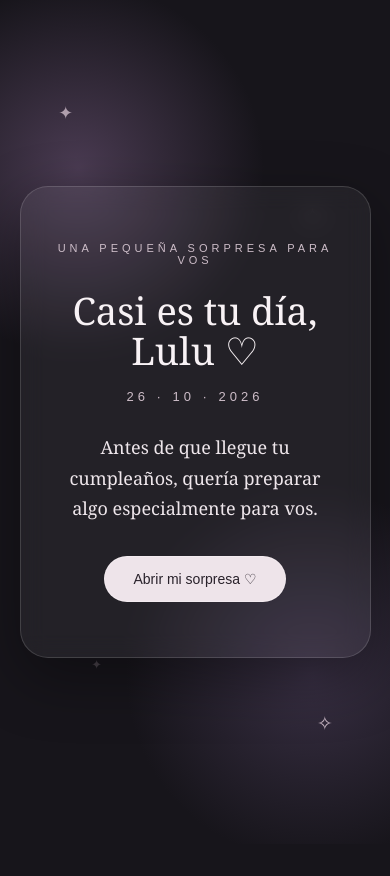
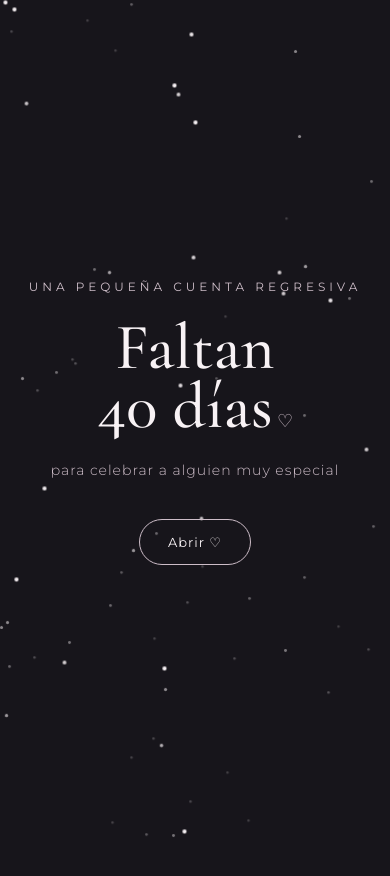
Before and after one commit to kr9483268-code/casi-cumple-lulu, a plain HTML site: page index.html in a window 390 px wide. Before the commit the page ends 844 px from the top, so only its background shows below. Drawn offline with nearby package versions, Linux system fonts and the light colour scheme.

Commit message:
Update index.html

```diff
--- a/index.html
+++ b/index.html
@@ -3,135 +3,175 @@
 <head>
 <meta charset="UTF-8">
 <meta name="viewport" content="width=device-width, initial-scale=1.0">
-  <title>Casi es tu día, Lulu ♡</title>
+<title>Para Lulu ♡</title>
 
 <style>
-    * {
-      box-sizing: border-box;
-      margin: 0;
-      padding: 0;
+@import url('https://fonts.googleapis.com/css2?family=Cormorant+Garamond:wght@400;500;600&family=Montserrat:wght@300;400;500&display=swap');
+
+*{
+    box-sizing:border-box;
+    margin:0;
+    padding:0;
 }
 
-    body {
-      min-height: 100vh;
-      display: flex;
-      align-items: center;
-      justify-content: center;
-      background:
-        radial-gradient(circle at 20% 20%, #4a3b52 0%, transparent 25%),
-        radial-gradient(circle at 80% 80%, #382f43 0%, transparent 25%),
-        #17151b;
-      color: #f8f2f5;
-      font-family: Georgia, "Times New Roman", serif;
-      overflow: hidden;
+body{
+    min-height:100vh;
+    background:#17151B;
+    color:#F8F2F5;
+    font-family:'Montserrat', sans-serif;
+    overflow:hidden;
 }
 
-    .stars {
-      position: absolute;
-      inset: 0;
-      pointer-events: none;
+.screen{
+    min-height:100vh;
+    width:100%;
+    display:flex;
+    align-items:center;
+    justify-content:center;
+    padding:30px;
+    position:relative;
 }
 
-    .star {
-      position: absolute;
-      color: #d8c6d2;
-      opacity: 0.55;
-      animation: twinkle 3s infinite ease-in-out;
+.stars{
+    position:absolute;
+    inset:0;
+    overflow:hidden;
 }
 
-    .star:nth-child(1) { top: 12%; left: 15%; }
-    .star:nth-child(2) { top: 24%; right: 18%; animation-delay: 1s; }
-    .star:nth-child(3) { bottom: 20%; left: 23%; animation-delay: 2s; }
-    .star:nth-child(4) { bottom: 13%; right: 15%; animation-delay: .5s; }
-
-    @keyframes twinkle {
-      0%, 100% { opacity: .25; transform: scale(.8); }
-      50% { opacity: .9; transform: scale(1.2); }
+.star{
+    position:absolute;
+    width:3px;
+    height:3px;
+    background:#F8F2F5;
+    border-radius:50%;
+    opacity:.5;
+    animation:twinkle 3s infinite ease-in-out;
 }
 
-    .card {
-      width: min(90%, 600px);
-      text-align: center;
-      padding: 55px 30px;
-      border: 1px solid rgba(255,255,255,.14);
-      border-radius: 28px;
-      background: rgba(255,255,255,.055);
-      backdrop-filter: blur(12px);
-      box-shadow: 0 20px 60px rgba(0,0,0,.35);
-      position: relative;
-      z-index: 2;
+@keyframes twinkle{
+    0%,100%{opacity:.2;transform:scale(.8)}
+    50%{opacity:1;transform:scale(1.4)}
 }
 
-    .small {
-      font-family: Arial, sans-serif;
-      text-transform: uppercase;
-      letter-spacing: 4px;
-      font-size: 11px;
-      color: #cdbdc8;
-      margin-bottom: 25px;
+.content{
+    position:relative;
+    z-index:2;
+    text-align:center;
+    max-width:650px;
+    animation:fadeIn 1.8s ease;
 }
 
-    h1 {
-      font-size: clamp(38px, 8vw, 66px);
-      font-weight: normal;
-      line-height: 1.05;
-      margin-bottom: 18px;
+.small{
+    font-size:12px;
+    letter-spacing:4px;
+    text-transform:uppercase;
+    color:#CDBDC8;
+    margin-bottom:25px;
 }
 
-    .date {
-      font-family: Arial, sans-serif;
-      font-size: 13px;
-      letter-spacing: 4px;
-      color: #cdbdc8;
-      margin-bottom: 28px;
+h1{
+    font-family:'Cormorant Garamond',serif;
+    font-size:clamp(55px,12vw,100px);
+    font-weight:500;
+    line-height:.9;
+    margin-bottom:25px;
 }
 
-    .message {
-      font-size: 18px;
-      line-height: 1.7;
-      color: #eee6eb;
-      max-width: 450px;
-      margin: 0 auto 32px;
+.subtitle{
+    font-size:14px;
+    font-weight:300;
+    color:#CDBDC8;
+    letter-spacing:1px;
+    margin-bottom:40px;
 }
 
-    button {
-      border: 1px solid rgba(255,255,255,.25);
-      background: #eee4ea;
-      color: #29222b;
-      padding: 14px 28px;
-      border-radius: 50px;
-      font-family: Arial, sans-serif;
-      font-size: 14px;
-      cursor: pointer;
-      transition: .3s ease;
+button{
+    border:1px solid #CDBDC8;
+    background:transparent;
+    color:#F8F2F5;
+    padding:14px 28px;
+    border-radius:30px;
+    font-family:'Montserrat',sans-serif;
+    font-size:13px;
+    letter-spacing:1px;
+    cursor:pointer;
+    transition:.4s;
 }
 
-    button:hover {
-      transform: translateY(-3px);
-      background: white;
+button:hover{
+    background:#F8F2F5;
+    color:#17151B;
 }
 
-    #secret {
-      display: none;
-      margin-top: 25px;
-      font-size: 17px;
-      line-height: 1.6;
-      color: #e9dce4;
+.heart{
+    color:#CDBDC8;
+    font-size:18px;
 }
 
-    #secret.show {
-      display: block;
-      animation: appear .8s ease;
+.letter{
+    display:none;
+    max-width:620px;
+    text-align:center;
+    animation:fadeIn 1.5s ease;
 }
 
-    @keyframes appear {
-      from {
-        opacity: 0;
-        transform: translateY(12px);
+.letter h2{
+    font-family:'Cormorant Garamond',serif;
+    font-size:48px;
+    font-weight:500;
+    margin-bottom:30px;
 }
-      to {
-        opacity: 1;
-        transform: translateY(0);
+
+.letter p{
+    font-size:15px;
+    line-height:2;
+    font-weight:300;
+    color:#E8DDE3;
+    margin-bottom:18px;
+}
+
+.final{
+    margin-top:35px;
+    font-family:'Cormorant Garamond',serif;
+    font-size:28px;
+    color:#F8F2F5;
+}
+
+.date{
+    margin-top:18px;
+    font-size:10px;
+    letter-spacing:3px;
+    color:#8F7E89;
+}
+
+@keyframes fadeIn{
+    from{
+        opacity:0;
+        transform:translateY(20px);
+    }
+    to{
+        opacity:1;
+        transform:translateY(0);
+    }
+}
+
+@media(max-width:600px){
+
+    .screen{
+        padding:25px;
+    }
+
+    h1{
+        font-size:65px;
+    }
+
+    .letter h2{
+        font-size:40px;
+    }
+
+    .letter p{
+        font-size:14px;
+        line-height:1.9;
     }
 }
 </style>
@@ -139,42 +179,102 @@
 
 <body>
 
-  <div class="stars">
-    <span class="star">✦</span>
-    <span class="star">✧</span>
-    <span class="star">✦</span>
-    <span class="star">✧</span>
+<div class="stars" id="stars"></div>
+
+<section class="screen" id="intro">
+
+    <div class="content">
+
+        <div class="small">
+            una pequeña cuenta regresiva
         </div>
 
-  <main class="card">
+        <h1>
+            Faltan<br>
+            40 días<span class="heart"> ♡</span>
+        </h1>
 
-    <div class="small">una pequeña sorpresa para vos</div>
+        <div class="subtitle">
+            para celebrar a alguien muy especial
+        </div>
 
-    <h1>Casi es tu día, Lulu ♡</h1>
+        <button onclick="openLetter()">
+            Abrir ♡
+        </button>
 
-    <div class="date">26 · 10 · 2026</div>
+    </div>
 
-    <p class="message">
-      Antes de que llegue tu cumpleaños,
-      quería preparar algo especialmente para vos.
+</section>
+
+
+<section class="screen">
+
+    <div class="letter" id="letter">
+
+        <h2>Hola, Lulu ♡</h2>
+
+        <p>
+            Sé que todavía faltan varios días para tu cumpleaños,
+            pero no quería esperar hasta el 26 de octubre
+            para empezar a celebrarte.
         </p>
 
-    <button onclick="abrirSorpresa()">
-      Abrir mi sorpresa ♡
-    </button>
-
-    <p id="secret">
-      Y esto apenas comienza...
-      <br><br>
-      Hay muchas cosas que todavía quiero decirte. ✦
+        <p>
+            Así que desde hoy empieza una pequeña cuenta regresiva.
         </p>
 
-  </main>
+        <p>
+            No todos los días vas a recibir lo mismo.
+            Algunos días habrá cartas, otros recuerdos,
+            canciones, juegos, fotos…
+            y algunas cositas que todavía no te puedo contar.
+        </p>
+
+        <p>
+            Solo espero que cada una de ellas
+            te saque aunque sea una pequeña sonrisa.
+        </p>
+
+        <div class="final">
+            Nos vemos mañana, Lulu ♡
+        </div>
+
+        <div class="date">
+            DÍA 1 · 16.09.2026
+        </div>
+
+    </div>
+
+</section>
+
 
 <script>
-    function abrirSorpresa() {
-      document.getElementById("secret").classList.add("show");
+
+const stars = document.getElementById("stars");
+
+for(let i=0;i<70;i++){
+
+    const star = document.createElement("div");
+
+    star.classList.add("star");
+
+    star.style.left = Math.random()*100 + "%";
+    star.style.top = Math.random()*100 + "%";
+
+    star.style.animationDelay = Math.random()*3 + "s";
+
+    stars.appendChild(star);
 }
+
+
+function openLetter(){
+
+    document.getElementById("intro").style.display="none";
+
+    document.getElementById("letter").style.display="block";
+
+}
+
 </script>
 
 </body>
```
Lines whose indentation alone changed are shown as unchanged.
